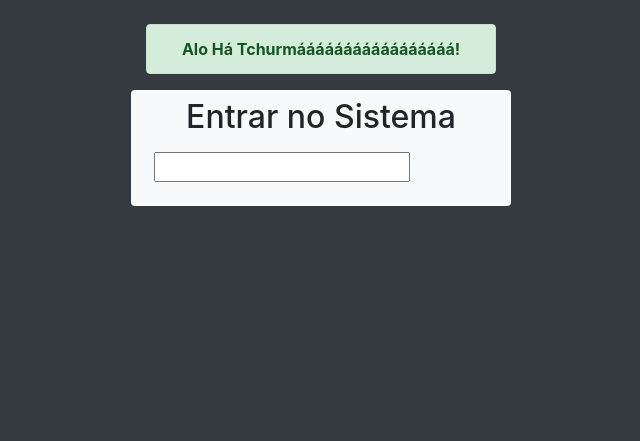
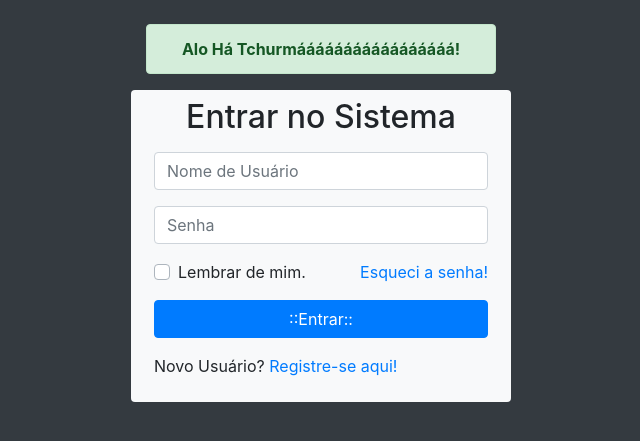
Before and after one commit to diozecaps/login, a PHP site: page /login/ in a window 1280 px wide. Shown: the top 441 px of the page, without its empty margins (319-959 px from the left). Run offline with PHP 8.4, Linux system fonts and the light colour scheme.

Commit message:
formulário de Login
close #1

```diff
--- a/index.php
+++ b/index.php
@@ -34,8 +34,39 @@
                     Entrar no Sistema
                 </h2>
                     <form action="#" method="post" class="p-2" id="formLogin">
+
                         <div class="form-group">
-                            <input type="text" name="" id="">
+                            <input type="text" name="nomeUsuario" id="nomeUsuario" placeholder="Nome de Usuário" class="form-control">
+                        </div>
+
+                        <div class="form-group">
+                            <input type="password" name="senhaUsuario" id="senhaUsuario" placeholder="Senha" class="form-control">
+                        </div>
+
+                        <div class="form-group">
+                            <div class="custom-control custom-checkbox">
+                                <input type="checkbox" name="lembrar" id="lembrar" class="custom-control-input">
+                                <label for="lembrar" class="custom-control-label">
+                                    Lembrar de mim.
+                                </label>
+
+                                <a href="#" class="float-right" id="btnEsqueci">
+                                    Esqueci a senha!
+                                </a>
+
+                            </div>
+                        </div>
+
+                        <div class="form-group">
+                            <input type="submit" value="::Entrar::" name="btnEntrar" id="btnEntrar" class="btn btn-primary btn-block">
+                        </div>
+
+                        <div class="form-group">
+                            <p text-center>
+                                Novo Usuário? <a href="#">
+                                    Registre-se aqui!
+                                </a>
+                            </p>
                         </div>
                     </form>
             </div>
```
